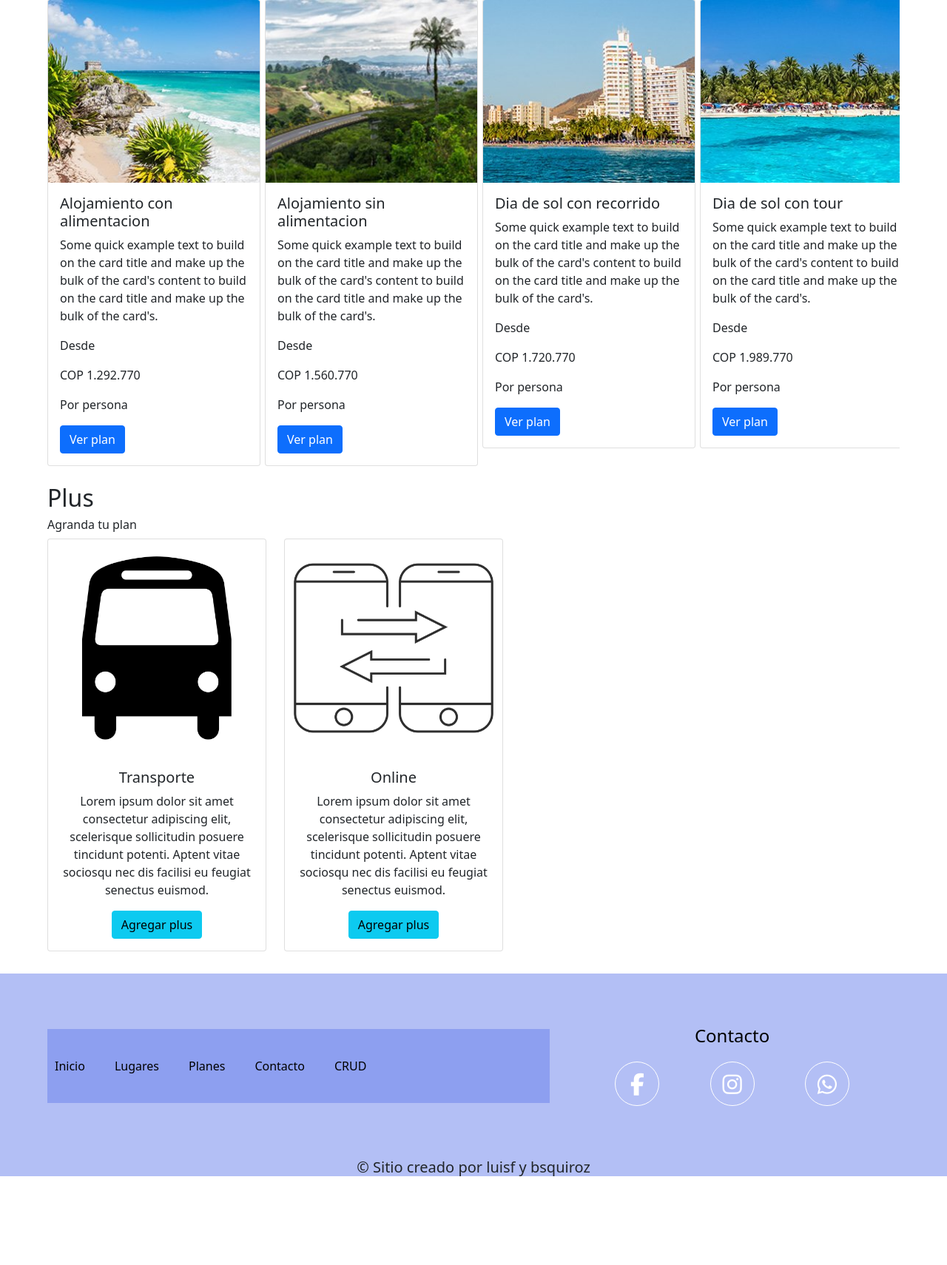
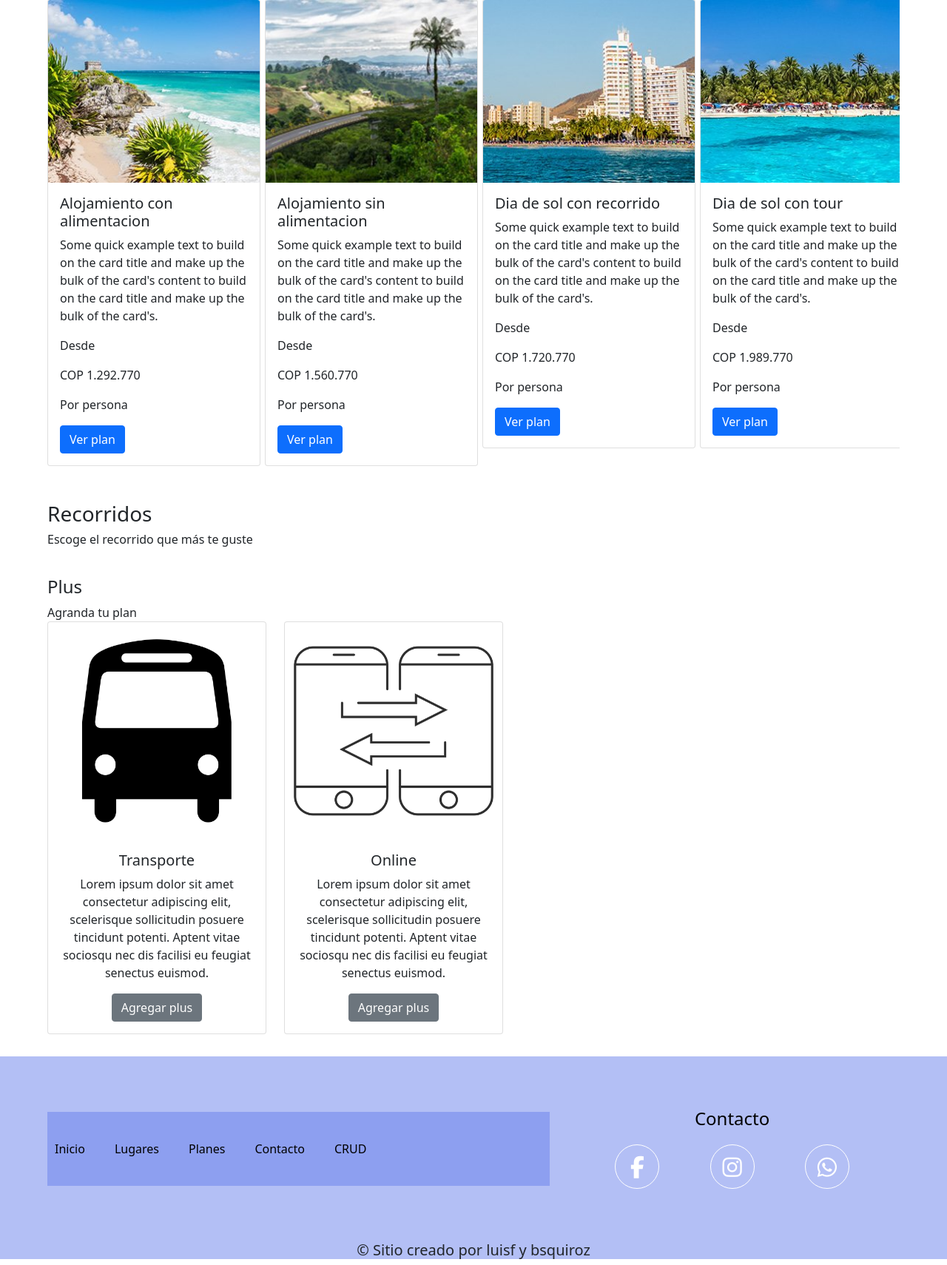
Before and after one commit to luisf-code/mytravels, a Laravel app: page /planes in a window 1280 px wide. Shown: the part 217-1927 px from the top of the page at 74% size. Before the commit the page ends 1807 px from the top, so only its background shows below. Run offline with Laravel 8, Linux system fonts and the light colour scheme; data that the repository does not hold is empty; some libraries are stand-ins or nearby versions.

Commit message:
Se agregan los recorridos en la vista de planes

```diff
--- a/app/Http/Controllers/Sitio/planescontroller.php
+++ b/app/Http/Controllers/Sitio/planescontroller.php
@@ -31,6 +31,7 @@ class planescontroller extends Controller
     public function PlanesController(){
 
         $datos['query'] = destinos::get();
+        $datos['queryDA'] = destinos_alojamientos::get();
 
         $datos["planes"] = [
             ["../../.././img/p1.jpeg", "Alojamiento con alimentacion", "COP 1.292.770"],
@@ -45,9 +46,9 @@ class planescontroller extends Controller
         return view("planes", $datos);
     }
 
-    public function PresupuestoController(){
-        $datos['queryDA'] = destinos_alojamientos::get();
+    public function PresupuestoController(Request $request)
+    {
+        $datos['queryDA'] = destinos_alojamientos::where('valorCU','<',$request -> dinero) -> get();
         return view("presupuesto", $datos);
-
     }
 }
--- a/public/css/style.css
+++ b/public/css/style.css
@@ -131,6 +131,11 @@
     margin-bottom: 1em;
 }
 
+#recorrido{
+    box-shadow: 0 .5rem 1rem rgba(0, 0, 0, 15);
+    margin-bottom: 1em;
+}
+
 /* buscador */
 #form {
     background-color: var(--color-primary);
--- a/resources/views/planes.blade.php
+++ b/resources/views/planes.blade.php
@@ -25,18 +25,42 @@
         </div>
     </div>
     <br>
-    <h2>Plus</h2>
-    <h6>Agranda tu plan</h6>
+    <br>
+    <h3>Recorridos</h3>
+    <h6>Escoge el recorrido que más te guste</h6>
+    <div>
+        <p></p>
+        <div class="row">
+            @foreach($queryDA AS $qDA)
+                <div class="col-3">
+                    <div class="card mt-4" style="width: 18rem;" id="recorrido">
+                        <img src="../../.././img/destino_alojamiento.jpeg" class="card-img-top" alt="recorridos turisicos">
+                        <div class="card-body">
+                            <h5 class="card-title">{{ $qDA -> titulo }}</h5>
+                            <p class="card-text">Some quick example text to build on the card title and make up the bulk of the card's content to build on the card title and make up the bulk of the card's.</p>
+                            <p>Desde</p>
+                            <p>{{ $qDA -> valorCU }}</p>
+                            <p>Por persona</p>
+                            <a href="#" class="btn btn-info">Ver recorrido</a>
+                        </div>
+                    </div>
+                </div>
+            @endforeach
+        </div>
+    </div>
+    <br>
+    <h4>Plus</h4>
+    <h7>Agranda tu plan</h7>
     <div class="row">
         @foreach($adicional AS $a)
             <div class="col-sm-6" style="width: 20rem;">
                 <div class="card text-center">
-                <img src="{{ $a[0] }}" class="card-img-top" alt="plus">
-                <div class="card-body">
-                    <h5 class="card-title">{{$a[1]}}</h5>
-                    <p class="card-text">{{$a[2]}}</p>
-                    <a href="#" class="btn btn-info">Agregar plus</a>
-                </div>
+                    <img src="{{ $a[0] }}" class="card-img-top" alt="plus">
+                    <div class="card-body">
+                        <h5 class="card-title">{{$a[1]}}</h5>
+                        <p class="card-text">{{$a[2]}}</p>
+                        <a href="#" class="btn btn-secondary">Agregar plus</a>
+                    </div>
                 </div>
             </div>
         @endforeach
--- a/routes/web.php
+++ b/routes/web.php
@@ -25,7 +25,7 @@ Route::get('/contacto', function () {
 
 Route::resource('/crud','App\Http\Controllers\Crud\crudcontroller');
 
-Route::post('/presupuesto','App\Http\Controllers\Sitio\planescontroller@PresupuestoController');
+Route::post('/presupuesto','App\Http\Controllers\Sitio\planescontroller@PresupuestoController') -> where(['dinero' => '[0-9]+']);
 
 Route::get('/crud/numerico/{url}','App\Http\Controllers\Crud\crudcontroller@numerico') -> where(['url' => '[0-9]+']); //url es dinamica, le dije que solo recibe valores númericos ahí con ese where
 //Route::get('/crud/numerico/{url}/{url2}','App\Http\Controllers\Crud\crudcontroller@numerico') -> where(['url' => '[0-9]+','url2' => '[0-9]+']); -> para varias variables dinamicas
```
Also changed, not shown: resources/views/presupuesto.blade.php (+1 -15 lines), public/img/destino_alojamiento.jpeg (added).
